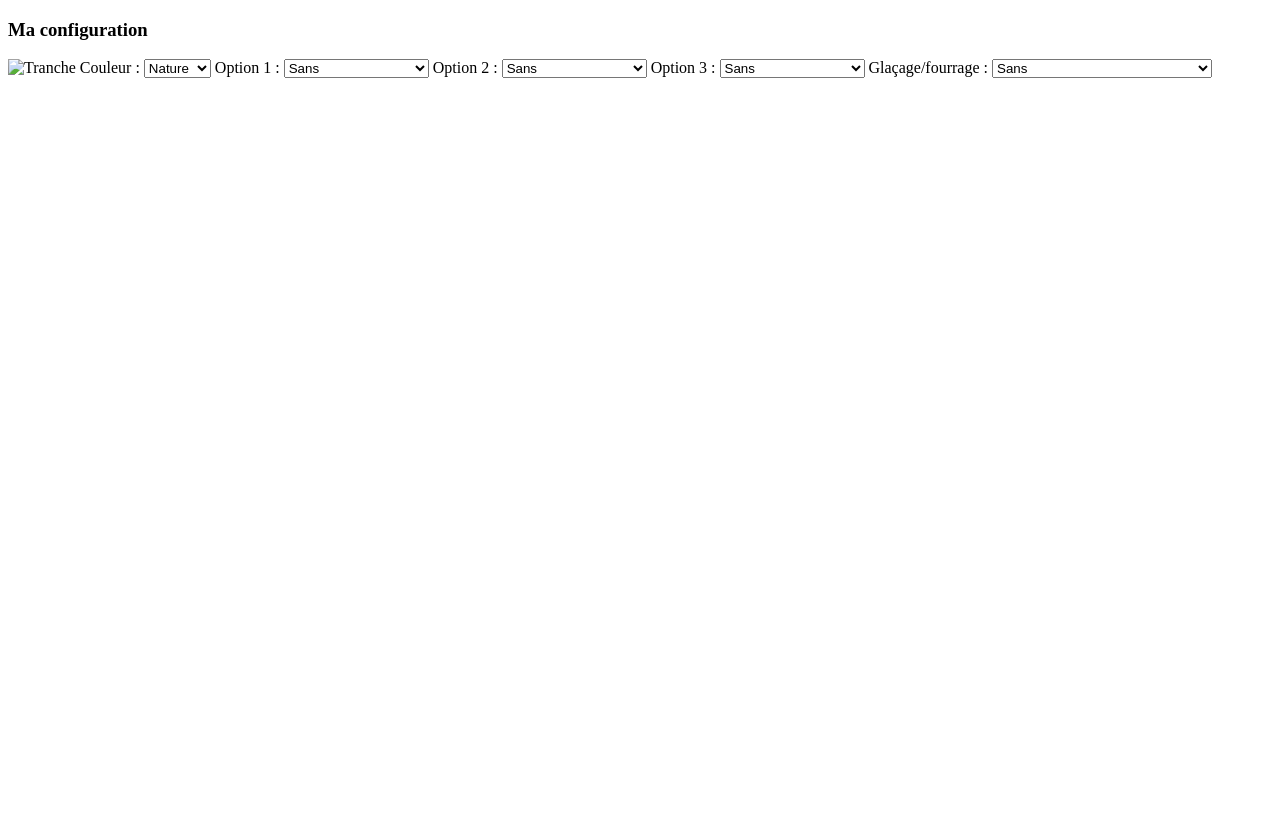
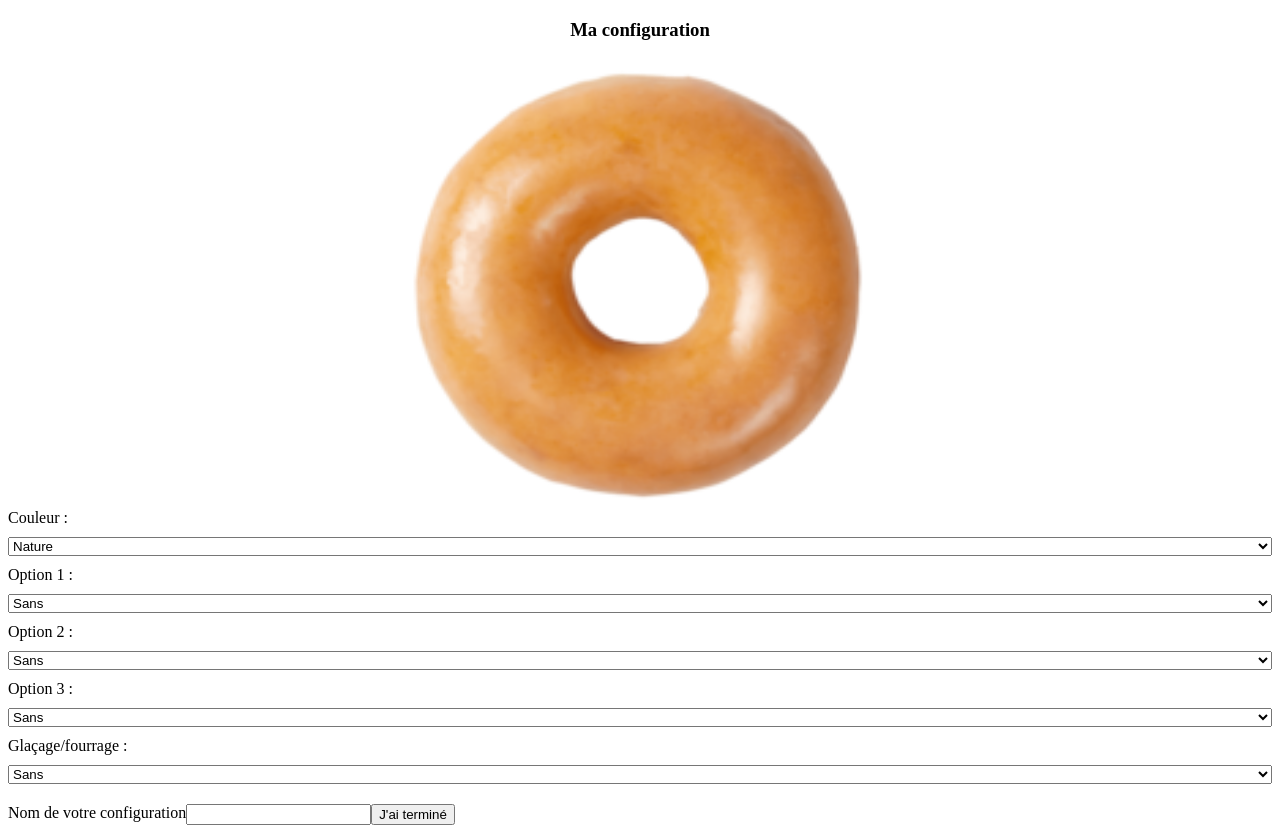
Before and after one commit to TimeoMS/R1.02-Developpement-interfaces-Web, a plain HTML site: page html/config.html in a window 1280 px wide. Before the commit the page ends 800 px from the top, so only its background shows below. Drawn offline with Linux system fonts and the light colour scheme; files that its build step writes are made by us from their sources; files whose address does not match are found by name.

Commit message:
Finalisation (?) de la page de configuration première version

```diff
--- /dev/null
+++ b/css/config.css
@@ -0,0 +1,31 @@
+.titre {
+text-align: center;
+}
+.panier {
+.donutbasique {
+  display: flex;
+  margin: 0 auto;
+  width: 491px;
+  height: 450px;
+
+}
+
+}
+.options-container {
+    display: flex;
+    flex-direction: column;
+    flex-grow: 3;
+    margin-bottom: 10px;
+}
+.options-container label,
+.options-container select {
+    /* Garantit que chaque élément prend sa propre ligne et est aligné à gauche */
+    display: block;
+    width: 100%;
+    margin-bottom: 10px;
+    text-align: left;
+}
+.fin {
+display: flex;
+
+}
--- a/css/notice.css
+++ b/css/notice.css
@@ -0,0 +1,5 @@
+.base {
+display: flex;
+lex-direction: column;
+ text-align: left;
+}
--- a/css/shop.css
+++ b/css/shop.css
@@ -1,3 +1,5 @@
-.donutserrano {
-  width: 100px;
+.donutbasique {
+  width: 491px;
+  height: 450px;
+
 }
--- a/html/config.html
+++ b/html/config.html
@@ -1,17 +1,22 @@
 <!DOCTYPE html>
 <html lang="en">
 <head>
+    <link rel="stylesheet" href="/amuhome/z25003515/Projet/R1.02-Developpement-interfaces-Web/css/config.css">
     <meta charset="UTF-8">
     <meta name="viewport" content="width=device-width, initial-scale=1.0">
     <title>Configuration</title>
 </head>
 <body>
+  <section class="titre">
      <h3> Ma configuration </h3>
-<section>
+     </section>
+<section class="panier">
       <img
         class="donutbasique"
         src="/amuhome/z25003515/Projet/R1.02-Developpement-interfaces-Web/img/Donutdefoumalade.png"
         alt="Tranche" />
+</section>
+    <section class="options-container">
         <label for="color-select">Couleur : </label>
 <select name="couleur" id="color-select">
   <option value="">Nature</option>
@@ -23,7 +28,7 @@
   <option value="orange">Orange</option>
 </select>
         <label for="more-select">Option 1 :</label>
-<select name="Option 1" id="more-select">
+<select name="Option 1" id="more-select1">
   <option value="">Sans</option>
   <option value="vermicelles">Vermicelles colorées</option>
   <option value="Chocolat">Pépites de chocolat</option>
@@ -38,7 +43,7 @@
   <option value="Mousse">Mousse</option>
 </select>
         <label for="more-select">Option 2 :</label>
-<select name="Option 2" id="more-select">
+<select name="Option 2" id="more-select2">
   <option value="">Sans</option>
   <option value="vermicelles">Vermicelles colorées</option>
   <option value="Chocolat">Pépites de chocolat</option>
@@ -53,7 +58,7 @@
   <option value="Mousse">Mousse</option>
 </select>
         <label for="more-select">Option 3 :</label>
-<select name="Option 3" id="more-select">
+<select name="Option 3" id="more-select3">
   <option value="">Sans</option>
   <option value="vermicelles">Vermicelles colorées</option>
   <option value="Chocolat">Pépites de chocolat</option>
@@ -77,6 +82,10 @@
   <option value="Pomme">Fourrage pomme</option>
 </select>
 </section>
+<section class="fin">
+     <label for="Nom">Nom de votre configuration  </label><input id="nom" type="text" name="nom" value=" ">
+     <input type="submit" value="J'ai terminé">
+     </section>
 
 </body>
 </html>
```
Also changed, not shown: html/notice.html (+3 -5 lines), img/Donutdefoumalade.png (added).
